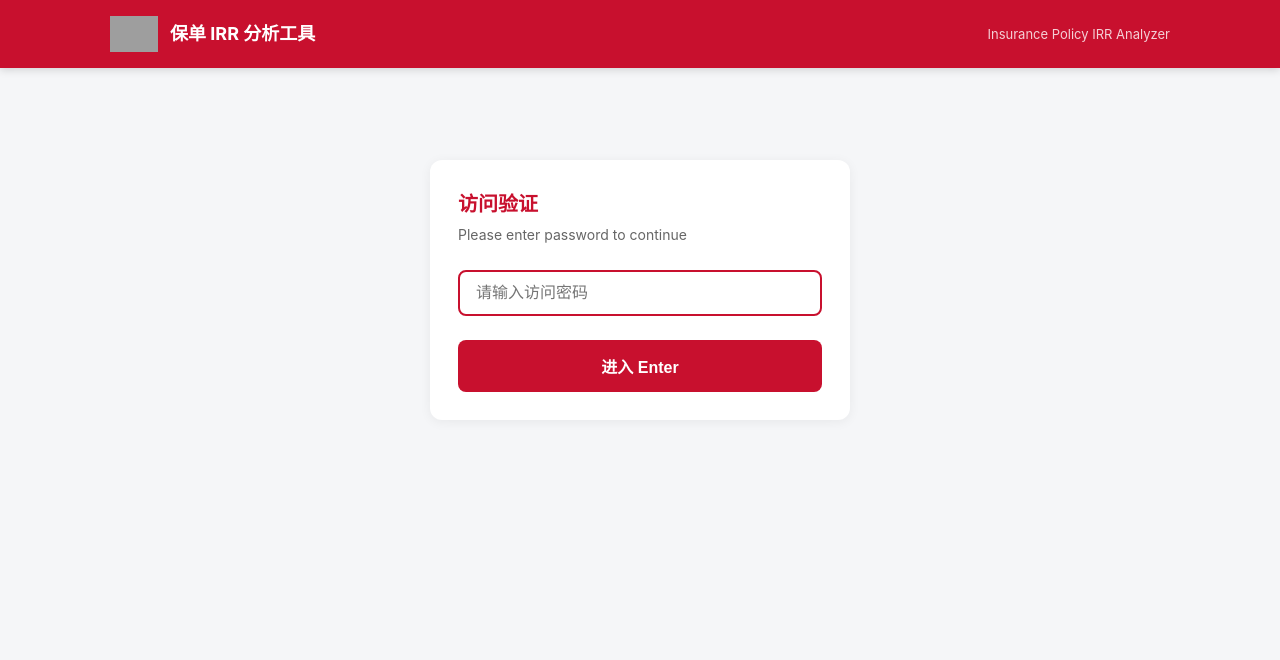
After one commit to gengyiming/policy-irr-analyzer, a Flask app: template web/templates/login.html in a window 1280 px wide. The commit adds this page. Shown: the top 660 px of the page. Run offline with Flask 3, Linux system fonts and the light colour scheme; the template is opened without the code that fills it, so the values that code supplies are empty; grey boxes are pictures that could not be loaded.

Commit message:
Add production deployment: password auth, health check, Docker hardening
- Add simple password protection (APP_PASSWORD env var) with login page
- Add /health endpoint for container health checks
- Disable debug mode in production (FLASK_DEBUG env var)
- Run container as non-root user (appuser)
- Add Docker healthcheck for automatic restart
- Support HTTPS via Let's Encrypt (nginx.conf with SSL template)
- Add .dockerignore, .env.example, deploy.sh for deployment workflow

https://claude.ai/code/session_0113ChvJSvHLXiXbJfG6hJ9t

```diff
--- a/web/app.py
+++ b/web/app.py
@@ -9,11 +9,12 @@ import shutil
 import tempfile
 import threading
 import time
+import functools
 from pathlib import Path
 
 from flask import (
     Flask, render_template, request, redirect,
-    url_for, send_file, abort
+    url_for, send_file, abort, session
 )
 
 # Add project root to path so we can import src modules
@@ -28,6 +29,19 @@ from src.html_writer import create_html_report
 
 app = Flask(__name__)
 app.config['MAX_CONTENT_LENGTH'] = 16 * 1024 * 1024  # 16MB
+app.secret_key = os.environ.get('SECRET_KEY', 'dev-key-change-in-production')
+
+APP_PASSWORD = os.environ.get('APP_PASSWORD', '')
+
+
+def login_required(f):
+    """Require password authentication when APP_PASSWORD is set."""
+    @functools.wraps(f)
+    def decorated(*args, **kwargs):
+        if APP_PASSWORD and not session.get('authenticated'):
+            return redirect(url_for('login'))
+        return f(*args, **kwargs)
+    return decorated
 
 # Task storage: task_id -> {dir, excel_path, html_path, policy_info, warnings, created_at}
 _tasks = {}
@@ -56,12 +70,31 @@ _cleanup_thread = threading.Thread(target=_cleanup_old_tasks, daemon=True)
 _cleanup_thread.start()
 
 
+@app.route('/health')
+def health():
+    return {'status': 'ok'}, 200
+
+
+@app.route('/login', methods=['GET', 'POST'])
+def login():
+    if not APP_PASSWORD:
+        return redirect(url_for('index'))
+    if request.method == 'POST':
+        if request.form.get('password') == APP_PASSWORD:
+            session['authenticated'] = True
+            return redirect(url_for('index'))
+        return render_template('login.html', error='密码错误 Incorrect password')
+    return render_template('login.html')
+
+
 @app.route('/')
+@login_required
 def index():
     return render_template('index.html')
 
 
 @app.route('/analyze', methods=['POST'])
+@login_required
 def analyze():
     if 'pdf_file' not in request.files:
         return render_template('error.html',
@@ -137,6 +170,7 @@ def analyze():
 
 
 @app.route('/result/<task_id>')
+@login_required
 def result(task_id):
     with _tasks_lock:
         task = _tasks.get(task_id)
@@ -152,6 +186,7 @@ def result(task_id):
 
 
 @app.route('/report/<task_id>')
+@login_required
 def report(task_id):
     with _tasks_lock:
         task = _tasks.get(task_id)
@@ -161,6 +196,7 @@ def report(task_id):
 
 
 @app.route('/download/<task_id>/excel')
+@login_required
 def download_excel(task_id):
     with _tasks_lock:
         task = _tasks.get(task_id)
@@ -171,6 +207,7 @@ def download_excel(task_id):
 
 
 @app.route('/download/<task_id>/html')
+@login_required
 def download_html(task_id):
     with _tasks_lock:
         task = _tasks.get(task_id)
@@ -181,4 +218,4 @@ def download_html(task_id):
 
 
 if __name__ == '__main__':
-    app.run(host='0.0.0.0', port=5000, debug=True)
+    app.run(host='0.0.0.0', port=5000, debug=os.environ.get('FLASK_DEBUG', '') == '1')
--- a/web/static/style.css
+++ b/web/static/style.css
@@ -385,6 +385,28 @@ body {
     margin-top: auto;
 }
 
+/* ---- Login Page ---- */
+.input-password {
+    width: 100%;
+    padding: 12px 16px;
+    border: 2px solid var(--border);
+    border-radius: 8px;
+    font-size: 16px;
+    outline: none;
+    transition: border-color 0.2s;
+}
+.input-password:focus {
+    border-color: var(--primary);
+}
+.alert-error {
+    background: #FFEBEE;
+    color: #C62828;
+    padding: 10px 16px;
+    border-radius: 8px;
+    font-size: 14px;
+    margin-bottom: 8px;
+}
+
 /* ---- Responsive ---- */
 @media (max-width: 640px) {
     .nav-subtitle { display: none; }
--- /dev/null
+++ b/web/templates/login.html
@@ -0,0 +1,26 @@
+{% extends "base.html" %}
+
+{% block title %}登录 - 保单IRR分析工具{% endblock %}
+
+{% block content %}
+<div class="container">
+    <div class="card upload-card" style="max-width: 420px; margin: 60px auto;">
+        <h2>访问验证</h2>
+        <p class="subtitle">Please enter password to continue</p>
+
+        {% if error %}
+        <div class="alert-error">{{ error }}</div>
+        {% endif %}
+
+        <form method="POST" action="{{ url_for('login') }}">
+            <div style="margin: 24px 0;">
+                <input type="password" name="password" placeholder="请输入访问密码"
+                       class="input-password" required autofocus>
+            </div>
+            <button type="submit" class="btn-analyze">
+                <span class="btn-text">进入 Enter</span>
+            </button>
+        </form>
+    </div>
+</div>
+{% endblock %}
```
Also changed, not shown: docker-compose.yml (+7 -0 lines), 5 other files.
